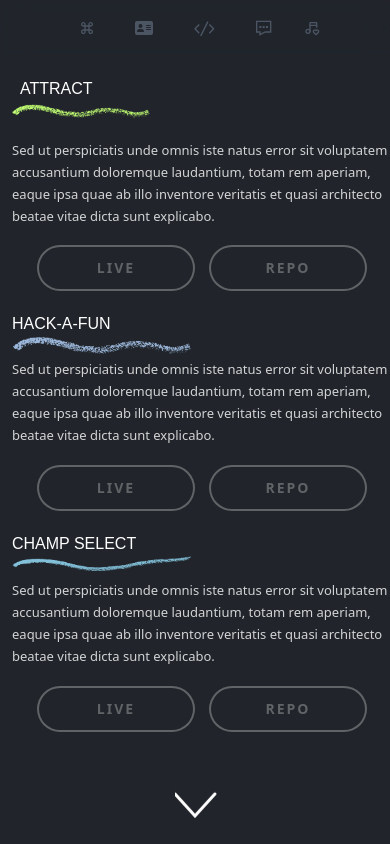
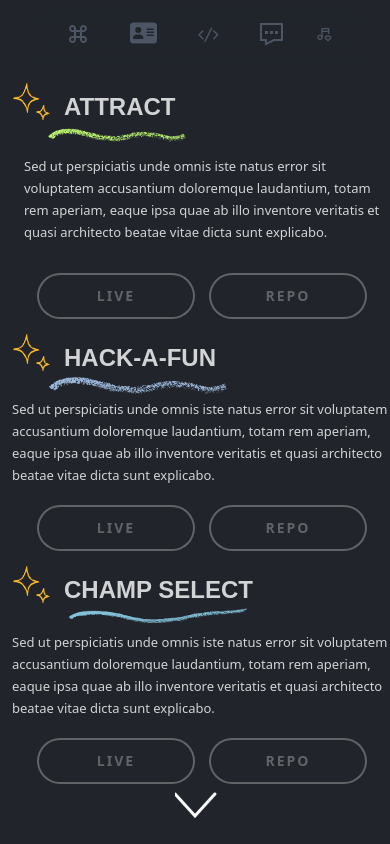
Before and after one commit to Selamkd/My-Portfolio, a Next.js app in the folder my-portfolio/: page /projects in a window 390 px wide. Built offline with nearby package versions, Linux system fonts and the light colour scheme.

Commit message:
test mobile

```diff
--- a/my-portfolio/components/ContactForm.jsx
+++ b/my-portfolio/components/ContactForm.jsx
@@ -18,9 +18,9 @@ const ContactForm = () => {
         <div class="flex flex-wrap">
           <div class="mb-10 w-full shrink-0 grow-0 basis-auto md:mb-0 md:w-6/12 md:px-3 lg:px-6">
             {toggle ? (
+              <h2 class="text--big text-neutral-300">Leave feedback</h2>
+            ) : (
               <h2 class="text--big text-neutral-300">Contact Me</h2>
-            ) : (
-              <h2 class="text--big text-neutral-300">Leave feedback</h2>
             )}
             {toggle ? (
               <p class="mb-6 text-neutral-500 dark:text-neutral-300">
@@ -32,7 +32,15 @@ const ContactForm = () => {
                 corrupti eveniet dolores ad maiores repellendus enim
               </p>
             ) : (
-              <p class="mb-6 text-neutral-500 dark:text-neutral-300"> Lorem </p>
+              <p class="mb-6 text-neutral-500 dark:text-neutral-300">
+                {' '}
+                Lorem ipsum dolor sit amet consectetur adipisicing elit.
+                Laudantium, modi accusantium ipsum corporis quia asperiores
+                dolorem nisi corrupti eveniet dolores ad maiores repellendus
+                enim autem omnis fugiat perspiciatis? Ad, veritatis. Laudantium,
+                modi accusantium ipsum corporis quia asperiores dolorem nisi
+                corrupti eveniet dolores ad maiores repellendus enim
+              </p>
             )}
             <div className="flex items-center justify-start gap-8">
               <Link href="https://github.com/Selamkd">
@@ -46,30 +54,13 @@ const ContactForm = () => {
               </Link>
             </div>
           </div>
+
           <div class="mb-12 w-full shrink-0 grow-0 basis-auto md:mb-0 md:w-6/12 md:px-3 lg:px-6">
             <div class="w-full md:w-96 md:max-w-full mx-auto">
-              <div className="love flex justify-end mb-10">
-                <div class="relative inline-block w-10 mr-2 align-middle select-none transition duration-200 ease-in">
-                  <input
-                    onClick={handleToggle}
-                    type="checkbox"
-                    name="toggle"
-                    id="toggle"
-                    class="toggle-checkbox absolute block w-6 h-6 rounded-full bg-dark-1 border-4 appearance-none cursor-pointer"
-                  />
-                  <label
-                    for="toggle"
-                    class="toggle-label block overflow-hidden h-6 rounded-full bg-gray-300 cursor-pointer"
-                  ></label>
-                </div>
-                <label for="toggle" class="text-xs text-gray-700">
-                  Toggle me.
-                </label>
-              </div>
               <div class="p-6 border border-gray-300 sm:rounded-md">
-                <h1 class="text--normal text-neutral-300">Form goes here</h1>
+                <h1 class="text--normal text-neutral-300"></h1>
 
-                {toggle ? (
+                {!toggle ? (
                   <form>
                     <div class="mb-6">
                       <input
@@ -161,9 +152,27 @@ const ContactForm = () => {
                 ) : (
                   <form>
                     <div class="mb-6">
+                      <div className="love flex justify-end mb-10">
+                        <div class="relative inline-block w-10 mr-2 align-middle select-none transition duration-200 ease-in">
+                          <input
+                            onClick={handleToggle}
+                            type="checkbox"
+                            name="toggle"
+                            id="toggle"
+                            class="toggle-checkbox absolute block w-6 h-6 rounded-full bg-purple border-4 appearance-none cursor-pointer"
+                          />
+                          <label
+                            for="toggle"
+                            class="toggle-label block overflow-hidden h-6 rounded-full bg-gray-300 cursor-pointer"
+                          ></label>
+                        </div>
+                        <label for="toggle" class="text-xs text-gray-700">
+                          Toggle me.
+                        </label>
+                      </div>
                       <input
                         type="text"
-                        placeholder="Name (optional)"
+                        placeholder="Your Name"
                         class="
                       w-full
                       rounded
@@ -177,7 +186,40 @@ const ContactForm = () => {
                       "
                       />
                     </div>
-
+                    <div class="mb-6">
+                      <input
+                        type="email"
+                        placeholder="Your Email (Optional)"
+                        class="
+                      w-full
+                      rounded
+                      py-3
+                      px-[14px]
+                      text-body-color text-base
+                      border border-[f0f0f0]
+                      outline-none
+                      focus-visible:shadow-none
+                      focus:border-primary
+                      "
+                      />
+                    </div>
+                    <div class="mb-6">
+                      <input
+                        type="text"
+                        placeholder="Your Phone(Optional)"
+                        class="
+                      w-full
+                      rounded
+                      py-3
+                      px-[14px]
+                      text-body-color text-base
+                      border border-[f0f0f0]
+                      outline-none
+                      focus-visible:shadow-none
+                      focus:border-primary
+                      "
+                      />
+                    </div>
                     <div class="mb-6">
                       <textarea
                         rows="6"
--- a/my-portfolio/pages/projects.jsx
+++ b/my-portfolio/pages/projects.jsx
@@ -74,19 +74,26 @@ export default function Projects() {
           <div className="flex flex-col mt-4 ml-2 gap-3 items-start justify-start">
             <div>
               <div className=" flex justify-start mr-3">
-                <h2 className="text-projects text-bold text-white  uppercase  ml-2 mt-2">
+                <Image
+                  src={Icon}
+                  alt="icon"
+                  className="  "
+                  width={40}
+                  height={20}
+                />
+                <h2 className="text--small text-bold   uppercase  ml-3 mt-2">
                   Attract
                 </h2>
               </div>
               <Image
                 src={underlineGreen}
                 alt="icon"
-                className=" mb-5 "
+                className=" ml-9  "
                 width={140}
                 height={30}
               />
 
-              <p className="text--normal text-white">
+              <p className="text--normal text-white p-3">
                 {' '}
                 Sed ut perspiciatis unde omnis iste natus error sit voluptatem
                 accusantium doloremque laudantium, totam rem aperiam, eaque ipsa
@@ -101,14 +108,21 @@ export default function Projects() {
             </div>
             <div>
               <div className=" flex justify-start">
-                <h2 className="text-projects text-bold text-white  uppercase  mt-2">
+                <Image
+                  src={Icon}
+                  alt="icon"
+                  className="  "
+                  width={40}
+                  height={20}
+                />
+                <h2 className="text--small text-bold text-white ml-3  uppercase  mt-2">
                   Hack-a-fun
                 </h2>
               </div>
               <Image
                 src={underlineBlue}
                 alt="icon"
-                className=" mb-1 mr-3 "
+                className=" mb-1 ml-9 "
                 width={180}
                 height={30}
               />
@@ -128,14 +142,21 @@ export default function Projects() {
 
             <div>
               <div className=" flex justify-start">
-                <h2 className="text-projects text-bold text-white  uppercase  mt-2">
+                <Image
+                  src={Icon}
+                  alt="icon"
+                  className="  "
+                  width={40}
+                  height={20}
+                />
+                <h2 className="text--small text-bold text-white  uppercase ml-3  mt-2">
                   Champ Select
                 </h2>
               </div>
               <Image
                 src={underlineBlue2}
                 alt="icon"
-                className="mr-2 mb-2 "
+                className="ml-14 mb-2 "
                 width={180}
                 height={30}
               />
@@ -153,7 +174,7 @@ export default function Projects() {
               </div>
             </div>
           </div>
-          <Link href="/projects">
+          <Link href="/contact">
             <svg className="arrows">
               <path
                 strokeLinecap="round"
--- a/my-portfolio/styles/globals.css
+++ b/my-portfolio/styles/globals.css
@@ -209,6 +209,13 @@ h3 {
   font-size: 4em;
   font-weight: 700;
   line-height: 110px;
+}
+.text--small {
+  font-family: 'Poppins', sans-serif;
+  font-size: 1.5em;
+  font-weight: 700;
+
+  color: rgba(255, 255, 255, 0.8);
 }
 
 .text--normal {
@@ -432,7 +439,7 @@ span {
 }
 .toggle-checkbox:checked + .toggle-label {
   @apply: bg-green-400;
-  background-color: #68d391;
+  background-color: #c1ff72;
 }
 #spotify-modal {
   @apply: bg-gray-600;
```
Lines whose indentation alone changed are shown as unchanged.
